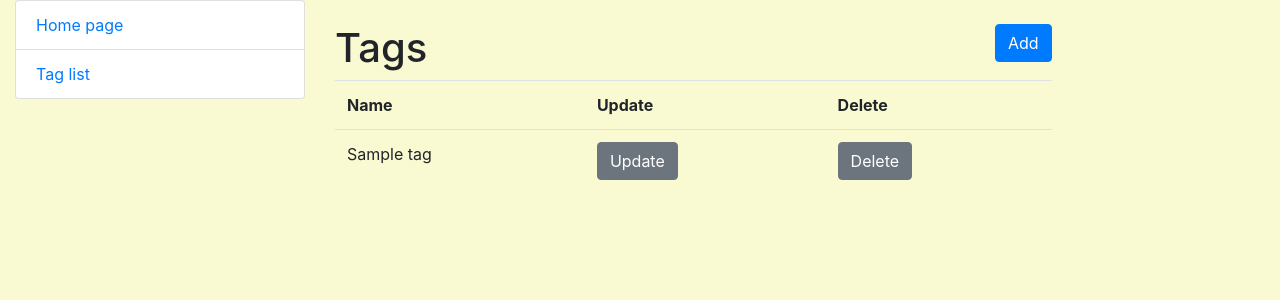
After one commit to FranchukS/todo-list-task, a Django app: page /tags in a window 1280 px wide. The commit adds this page. Shown: the top 300 px of the page. Run offline with Django 4.2, Linux system fonts and the light colour scheme; tables that the repository leaves empty hold one stand-in row (values such as "Sample post").

Commit message:
Add tag list page

```diff
--- a/static/css/styles.css
+++ b/static/css/styles.css
@@ -3,6 +3,10 @@ ul, li {
     padding-left: 0;
 }
 
+.header {
+    margin-top: 15px;
+}
+
 body {
     background-color: lightgoldenrodyellow;
 }
--- a/templates/includes/sidebar.html
+++ b/templates/includes/sidebar.html
@@ -1,4 +1,4 @@
 <ul class="sidebar-nav list-group">
   <li class="list-group-item"><a class="sidebar" href="{% url 'todo-list:index' %}">Home page</a></li>
-  <li class="list-group-item"><a class="sidebar" href="">Tag list</a></li>
+  <li class="list-group-item"><a class="sidebar" href="{% url 'todo-list:tag-list' %}">Tag list</a></li>
 </ul>
--- a/templates/todo_list/index.html
+++ b/templates/todo_list/index.html
@@ -1,6 +1,7 @@
 {% extends "base.html" %}
 
 {% block content %}
+  <br>
   <h1>TODO list <a style="float: right" href="{% url 'todo-list:task-create' %}" class="btn btn-primary">Add task</a></h1>
   <br>
   <ul>
--- /dev/null
+++ b/templates/todo_list/tag_list.html
@@ -0,0 +1,26 @@
+{% extends "base.html" %}
+
+{% block content %}
+  <br>
+  <h1>Tags <a class="btn btn-primary" style="float: right" href="">Add</a></h1>
+  <table class="table">
+    <tr>
+      <th>Name</th>
+      <th>Update</th>
+      <th>Delete</th>
+    </tr>
+    {% for tag in tag_list %}
+      <tr>
+        <td>
+          {{ tag.name }}
+        </td>
+        <td>
+          <a class="btn btn-secondary" href="">Update</a>
+        </td>
+        <td>
+          <a class="btn btn-secondary" href="">Delete</a>
+        </td>
+      </tr>
+    {% endfor %}
+  </table>
+{% endblock %}
--- a/todo_list/urls.py
+++ b/todo_list/urls.py
@@ -1,10 +1,10 @@
-from django.contrib import admin
 from django.urls import path
 
 from todo_list.views import (
     TaskListView, TaskCreateView,
     TaskUpdateView, TaskDeleteView,
-    complete_or_undo,
+    complete_or_undo, TagListView,
+    TagCreateView,
 )
 
 
@@ -14,6 +14,9 @@ urlpatterns = [
     path("task/<int:pk>/update/", TaskUpdateView.as_view(), name="task-update"),
     path("task/<int:pk>/delete/", TaskDeleteView.as_view(), name="task-delete"),
     path("task/<int:pk>/complete-or-undo/", complete_or_undo, name="task-complete-or-undo"),
+
+    path("tags", TagListView.as_view(), name="tag-list"),
+
 ]
 
 app_name = "todo-list"
--- a/todo_list/views.py
+++ b/todo_list/views.py
@@ -3,7 +3,7 @@ from django.urls import reverse_lazy
 from django.views import generic
 
 from todo_list.forms import TaskForm
-from todo_list.models import Task
+from todo_list.models import Task, Tag
 
 
 class TaskListView(generic.ListView):
@@ -38,3 +38,12 @@ def complete_or_undo(request, pk):
         task.is_done = True
         task.save()
     return HttpResponseRedirect(reverse_lazy("todo-list:index"))
+
+
+class TagListView(generic.ListView):
+    model = Tag
+
+
+class TagCreateView(generic.CreateView):
+    model = Tag
+    success_url = reverse_lazy("todo-list:index")
--- a/todo_list_task/urls.py
+++ b/todo_list_task/urls.py
@@ -13,11 +13,13 @@ Including another URLconf
     1. Import the include() function: from django.urls import include, path
     2. Add a URL to urlpatterns:  path("blog/", include("blog.urls"))
 """
+from django.conf import settings
+from django.conf.urls.static import static
 from django.contrib import admin
 from django.urls import path, include
 
 
 urlpatterns = [
     path("admin/", admin.site.urls),
-    path("", include("todo_list.urls", namespace="todo-list"))
-]
+    path("", include("todo_list.urls", namespace="todo-list")),
+] + static(settings.STATIC_URL, document_root=settings.STATIC_ROOT)
```
